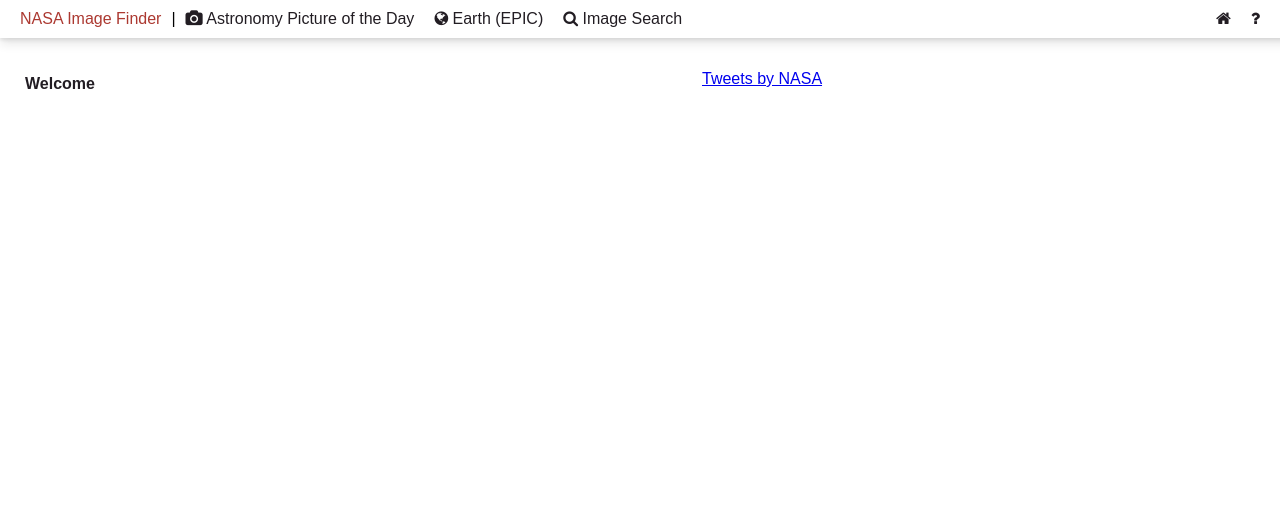
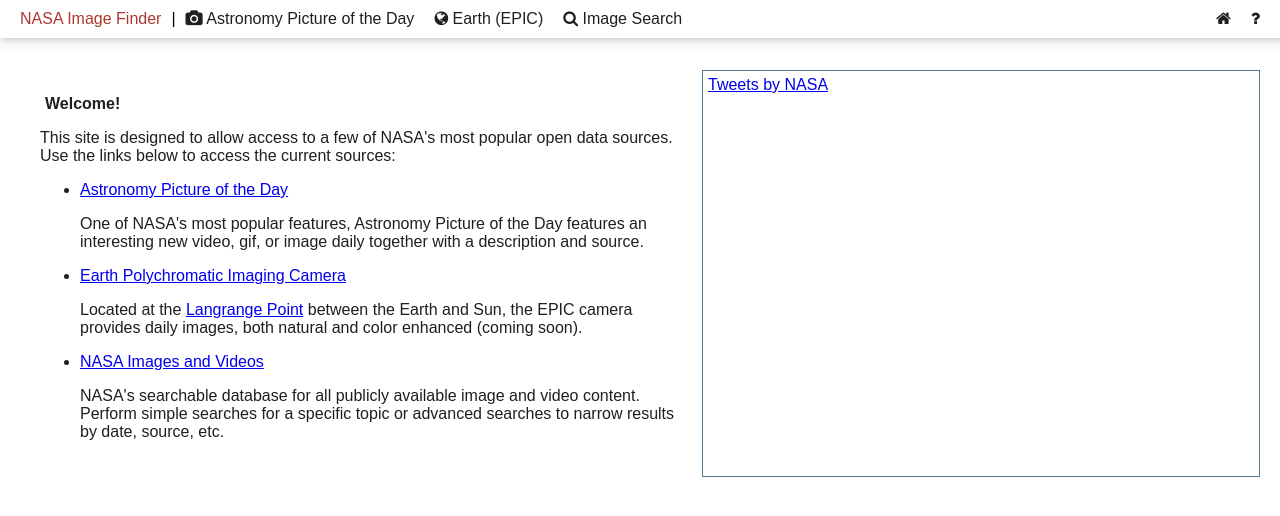
Before and after one commit to Jheller11/nasa-images, a React (Create React App) app: page / in a window 1280 px wide. Shown: the top 516 px of the page. Built offline with nearby package versions, Linux system fonts and the light colour scheme; the HTML template or start-up script is replaced by a standard one.

Commit message:
add home content

```diff
--- a/src/App.css
+++ b/src/App.css
@@ -62,6 +62,10 @@
   grid-template-columns: 55% 45%;
 }
 
+.home-info {
+  padding: 20px;
+}
+
 /* Search Form */
 
 .search-container {
@@ -87,6 +91,11 @@
 }
 
 /* Twitter */
+
+.twitter {
+  border: 1px solid #537d8d;
+  padding: 5px;
+}
 
 /* Results */
 
--- a/src/components/Home/Home.js
+++ b/src/components/Home/Home.js
@@ -1,10 +1,48 @@
 import React from 'react'
+import { Link } from 'react-router-dom'
 
 const Home = () => {
   return (
     <div className="home">
       <div className="home-info">
-        <h4>Welcome</h4>
+        <h4>Welcome!</h4>
+        <p>
+          This site is designed to allow access to a few of NASA's most popular
+          open data sources. Use the links below to access the current sources:
+        </p>
+        <ul>
+          <li>
+            <Link to="/apod">Astronomy Picture of the Day</Link>
+            <p>
+              One of NASA's most popular features, Astronomy Picture of the Day
+              features an interesting new video, gif, or image daily together
+              with a description and source.
+            </p>
+          </li>
+          <li>
+            <Link to="/epic">Earth Polychromatic Imaging Camera</Link>{' '}
+            <p>
+              Located at the{' '}
+              <a
+                href="https://en.wikipedia.org/wiki/Lagrangian_point"
+                target="_blank"
+                rel="noopener noreferrer"
+              >
+                Langrange Point
+              </a>{' '}
+              between the Earth and Sun, the EPIC camera provides daily images,
+              both natural and color enhanced (coming soon).
+            </p>
+          </li>
+          <li>
+            <Link to="/search">NASA Images and Videos</Link>
+            <p>
+              NASA's searchable database for all publicly available image and
+              video content. Perform simple searches for a specific topic or
+              advanced searches to narrow results by date, source, etc.
+            </p>
+          </li>
+        </ul>
       </div>
       <div className="twitter">
         <a
```
